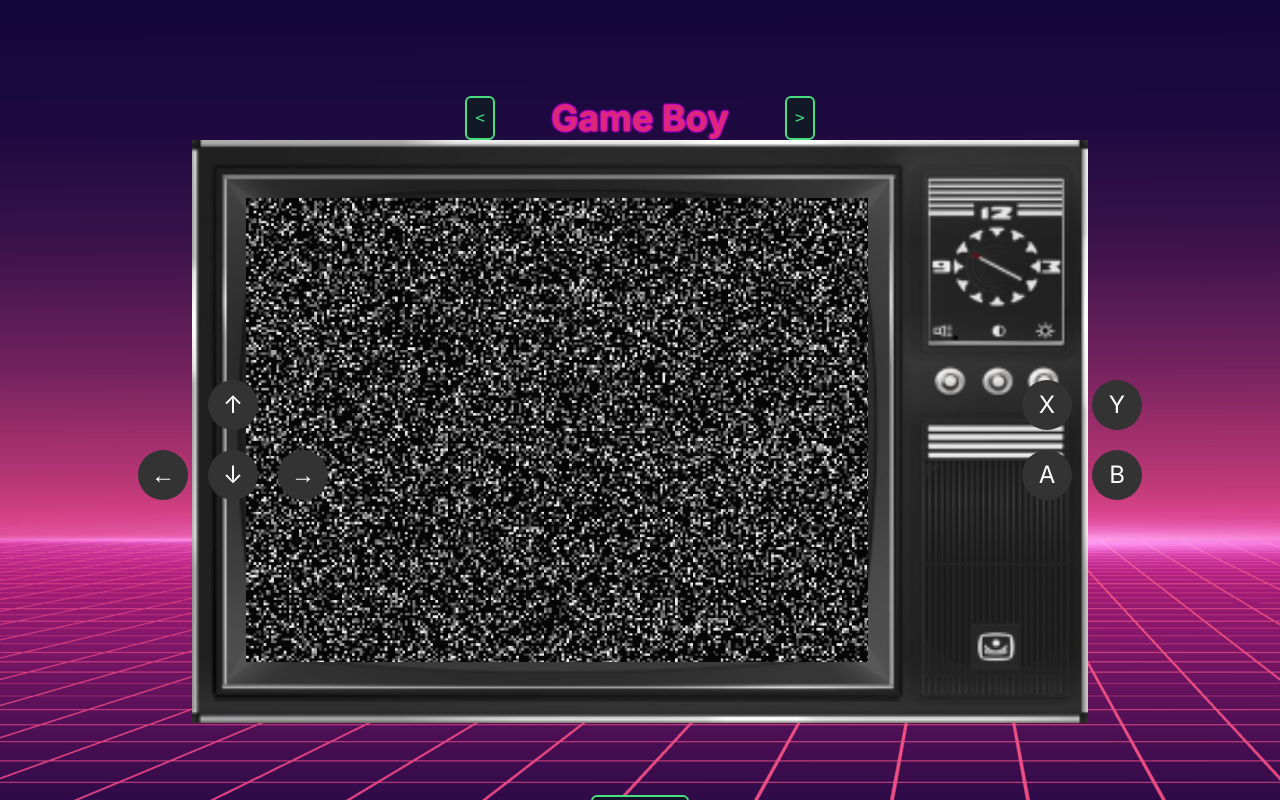
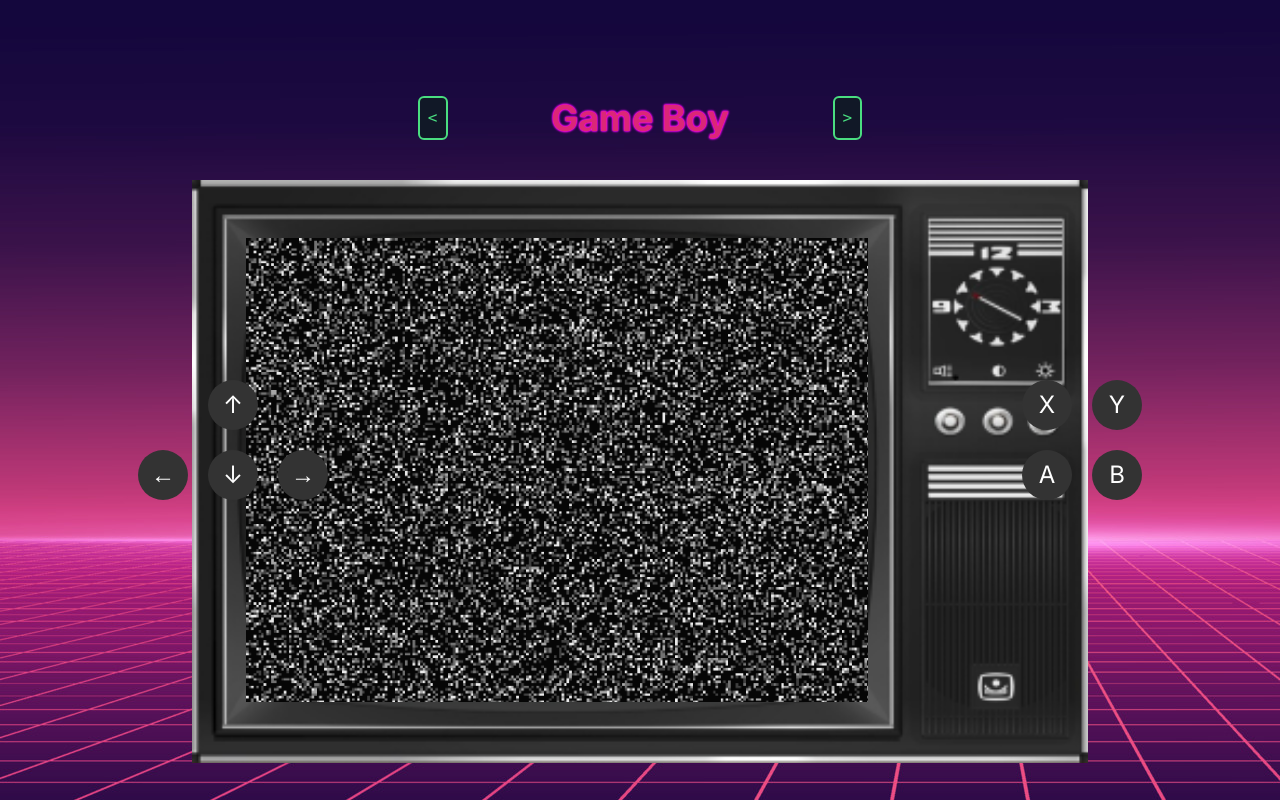
Before and after one commit to Clavvv/VirtualArcade, a Next.js app: page / in a window 1280 px wide. Shown: the top 800 px of the page. Built offline with nearby package versions, Linux system fonts and the light colour scheme.

Commit message:
add fixed size for slider, padding for slider

```diff
--- a/app/page.js
+++ b/app/page.js
@@ -23,7 +23,7 @@
       setRom(newURL);
       setFileError("");
     } else {
-      setFileError("Failed to load ROM file.");
+      setFileError("Failed to load ROM file refresh the page and try again.");
     }
   };
 
@@ -71,14 +71,14 @@
 
   return (
     <main className="flex min-h-screen flex-col items-center justify-between p-24 bg-neon">
-      <div className="flex flex-row items-center">
+      <div className="flex items-center mb-10 min-w-480">
         <button
           className="cyber-button mx-5 active:bg-slate-600"
           onClick={handleEmulatorChangeLeft}
         >
           &lt;
         </button>
-        <span className="text-center text-neon-pink text-4xl font-bold min-w-[250px]">
+        <span className="min-w-[345px] text-center text-neon-pink text-4xl font-bold">
           {activeEmulator}
         </span>
         <button
```
